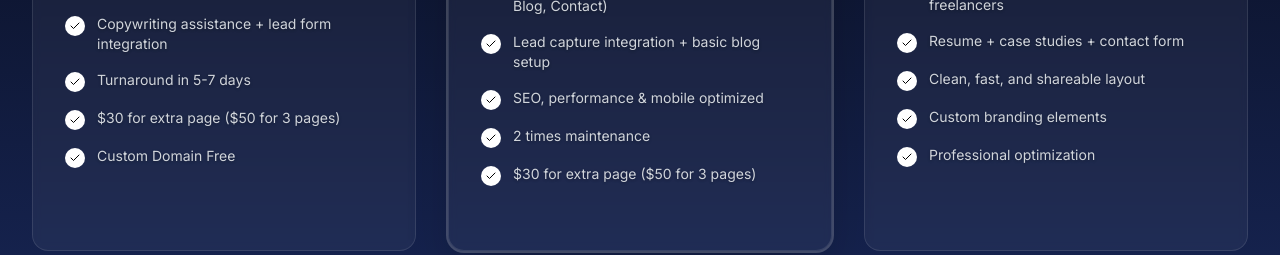
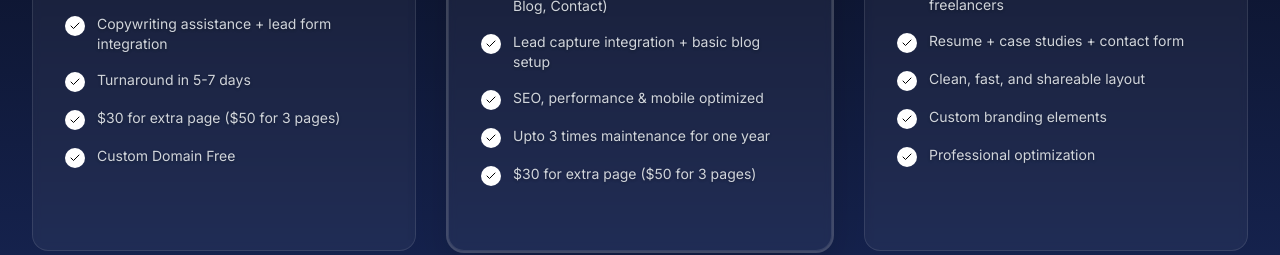
Before and after one commit to a-adityamagar/bluno, a React (Vite) app: page / in a window 1280 px wide. Shown: the part 5020-5275 px from the top of the page. Built offline with nearby package versions, Linux system fonts and the light colour scheme.

Commit message:
planning update

```diff
--- a/src/components/Planning.tsx
+++ b/src/components/Planning.tsx
@@ -26,7 +26,7 @@ const PricingSection: React.FC = () => {
         "5 custom pages (Home, About, Services, Blog, Contact)",
         "Lead capture integration + basic blog setup",
         "SEO, performance & mobile optimized",
-        "2 times maintenance",
+        "Upto 3 times maintenance for one year",
         "$30 for extra page ($50 for 3 pages)"
       ],
       popular: true
```
